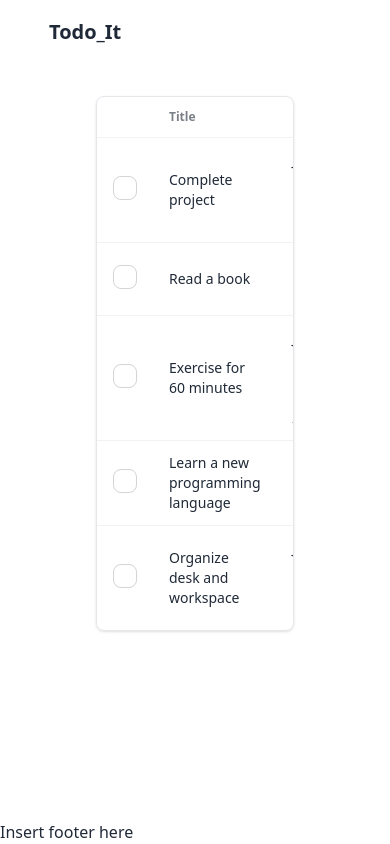
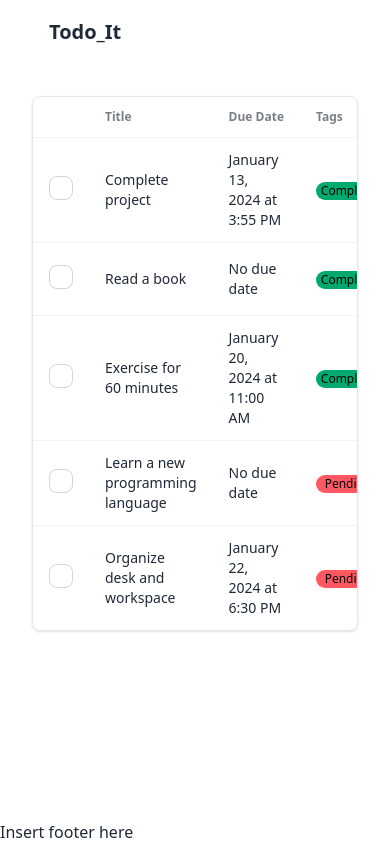
Before and after one commit to Luzefiru/java-todo-app, a React (Vite) app in the folder client/: page / in a window 390 px wide. Built offline with nearby package versions, Linux system fonts and the light colour scheme; data requests are answered from the project's data file.

Commit message:
feat: make layout mobile-responsive

```diff
--- a/client/src/App.jsx
+++ b/client/src/App.jsx
@@ -6,7 +6,7 @@ function App() {
     <>
       <div className="flex flex-col h-screen">
         <Navbar />
-        <main className="mx-24 my-8">
+        <main className="mx-8 my-8 lg:mx-24">
           <TodoTable />
         </main>
         <footer className="mt-auto">Insert footer here</footer>
```
